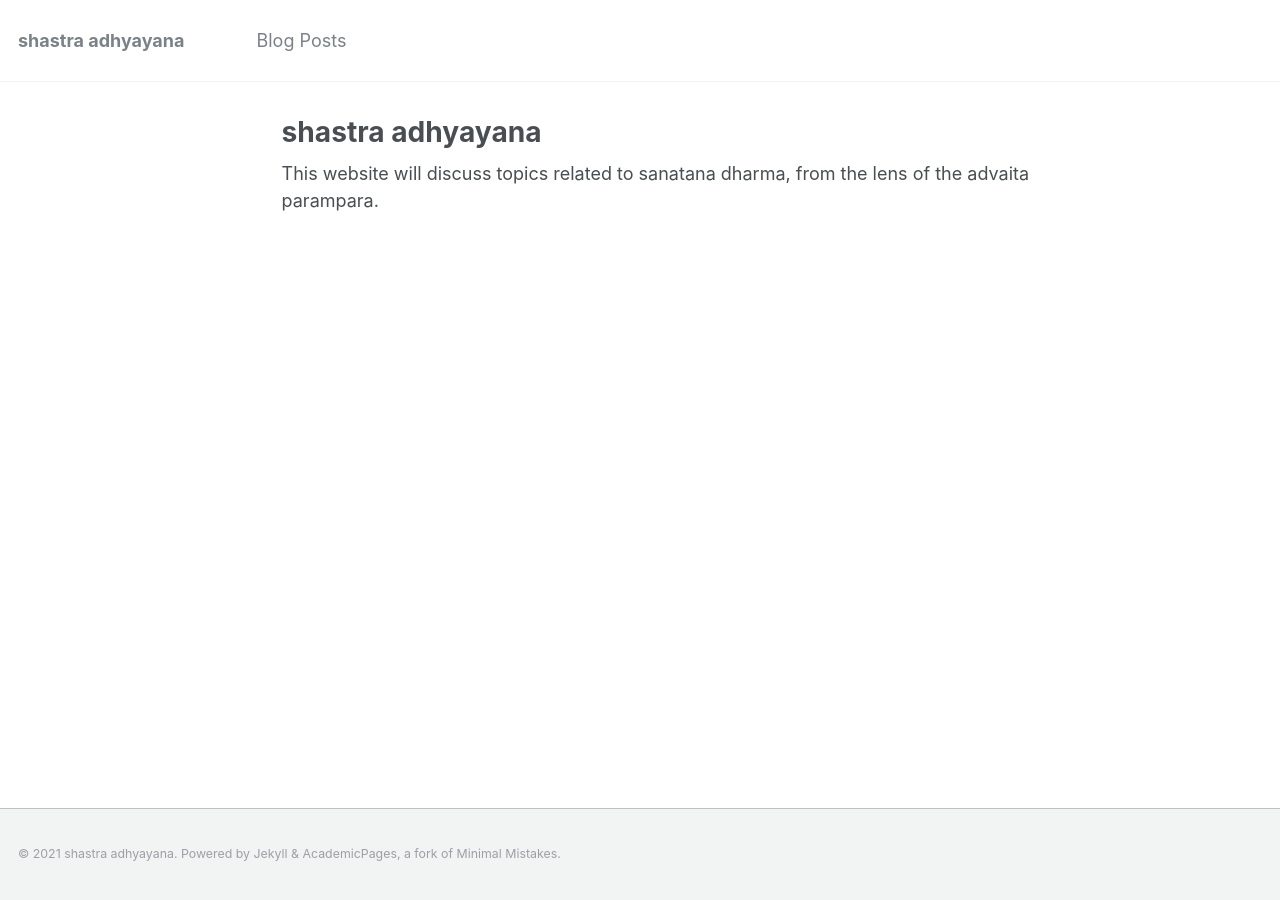
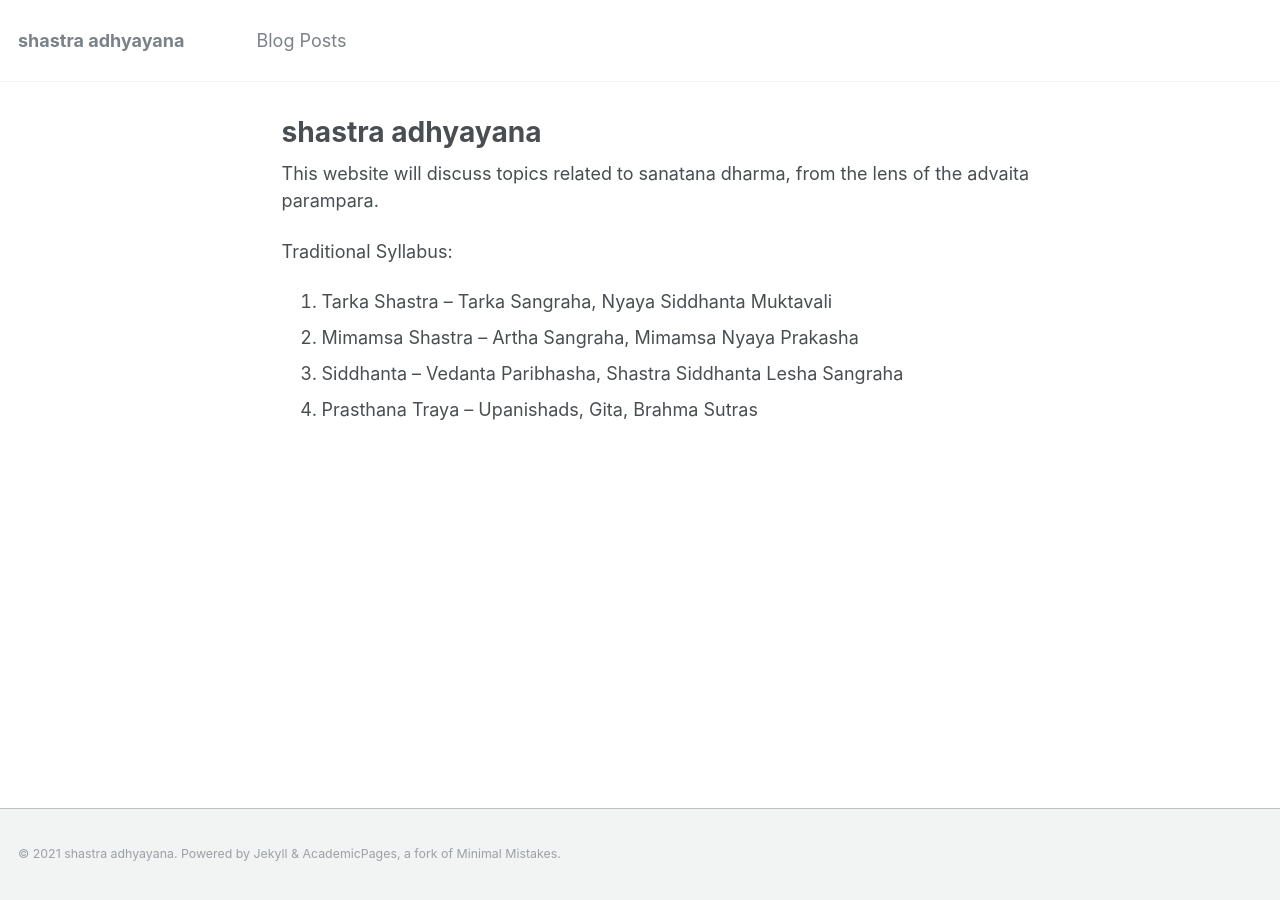
Before and after one commit to shastra-adhyayana/shastra-adhyayana.github.io, a Jekyll site: the page built from _pages/index.md, in a window 1280 px wide. Built offline with Jekyll 4.4.1, drawn with Linux system fonts in a browser that asks for light colours.

Commit message:
syllabus

```diff
--- a/_pages/index.md
+++ b/_pages/index.md
@@ -6,3 +6,10 @@ author_profile: false
 ---
 
 This website will discuss topics related to sanatana dharma, from the lens of the advaita parampara.
+
+Traditional Syllabus:
+
+1. Tarka Shastra -- Tarka Sangraha, Nyaya Siddhanta Muktavali
+2. Mimamsa Shastra -- Artha Sangraha, Mimamsa Nyaya Prakasha
+3. Siddhanta -- Vedanta Paribhasha, Shastra Siddhanta Lesha Sangraha
+4. Prasthana Traya -- Upanishads, Gita, Brahma Sutras
```
